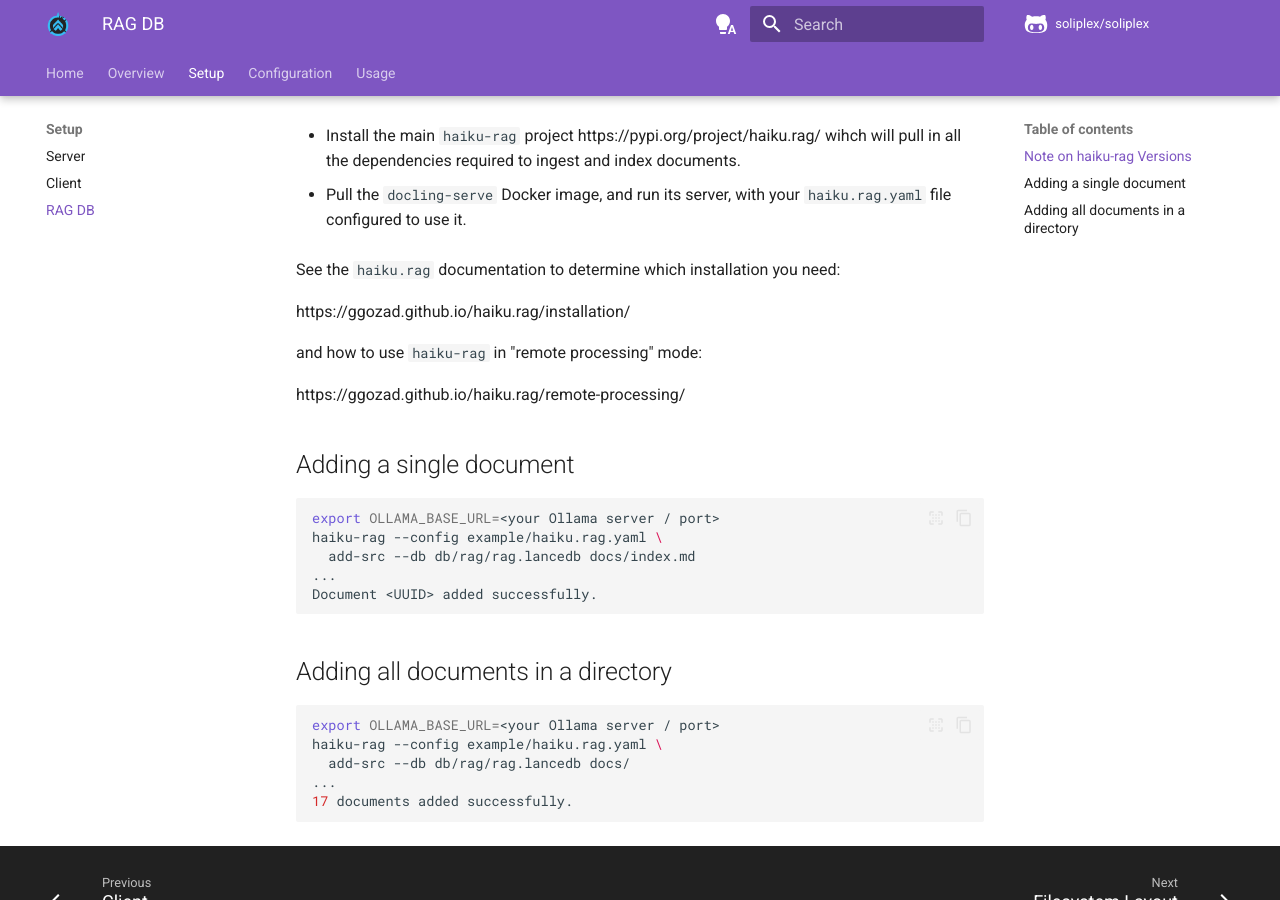
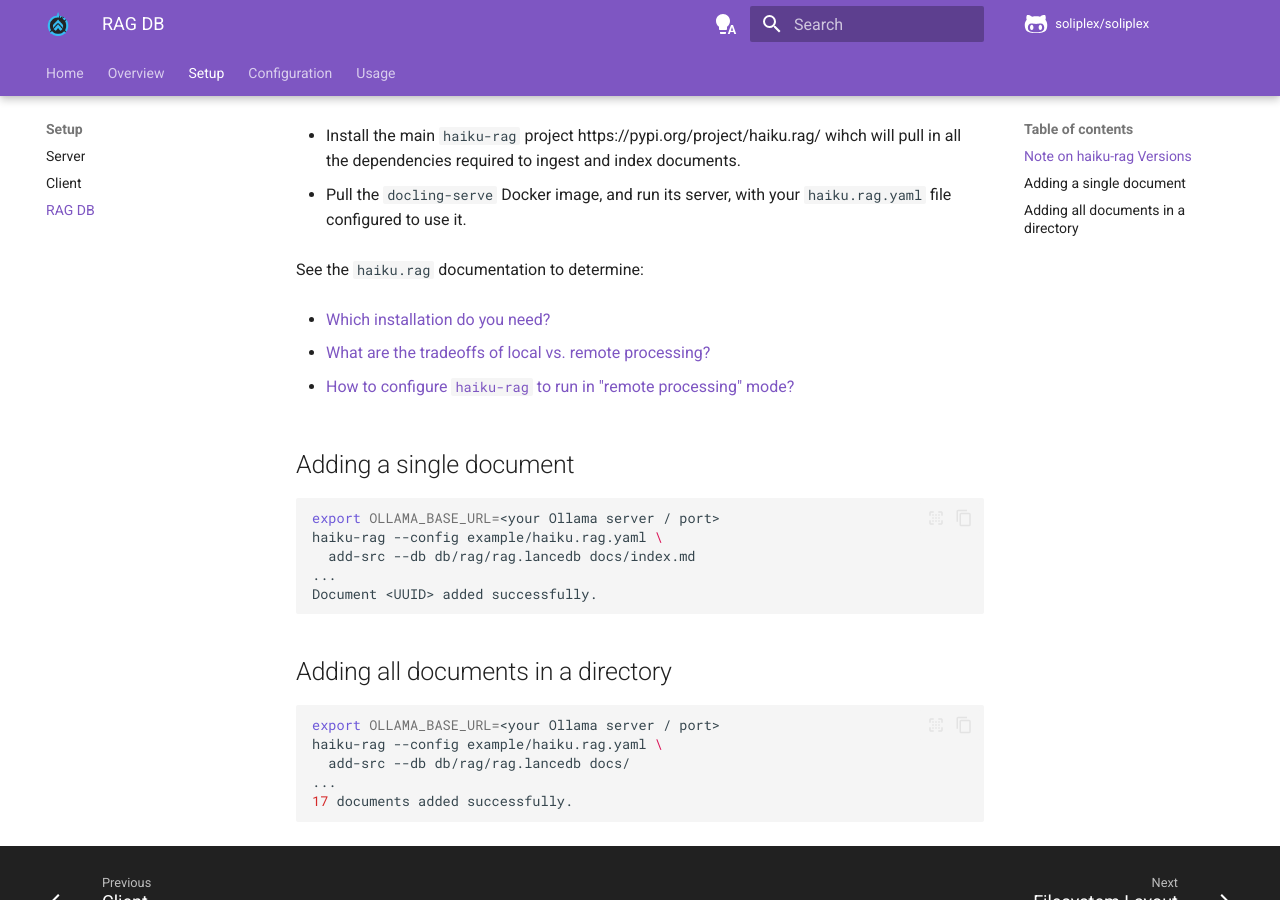
Before and after one commit to soliplex/soliplex.github.io, an MkDocs documentation site: the page built from docs/rag.md, in a window 1280 px wide and 900 px high, scrolled down 548 px. Built offline with MkDocs 1.6.1 and Material for MkDocs 9.7.7, drawn with Linux system fonts in a browser that asks for light colours; comment, search, counter and statistics services are not loaded.

Commit message:
docs: add link for the remote vs. local processing tradeoffs

```diff
--- a/docs/rag.md
+++ b/docs/rag.md
@@ -26,13 +26,13 @@ indexing of documents.  For that purpose, either:
 - Pull the `docling-serve` Docker image, and run its server, with
   your `haiku.rag.yaml` file configured to use it.
 
-See the `haiku.rag` documentation to determine which installation you need:
+See the `haiku.rag` documentation to determine:
 
-https://ggozad.github.io/haiku.rag/installation/
+- [Which installation do you need?](https://ggozad.github.io/haiku.rag/installation/)
 
-and how to use `haiku-rag` in "remote processing" mode:
+- [What are the tradeoffs of local vs. remote processing?](https://ggozad.github.io/haiku.rag/configuration/processing/#local-vs-remote-processing)
 
-https://ggozad.github.io/haiku.rag/remote-processing/
+- [How to configure `haiku-rag` to run in "remote processing" mode?](https://ggozad.github.io/haiku.rag/remote-processing/)
 
 
 ## Adding a single document
```
